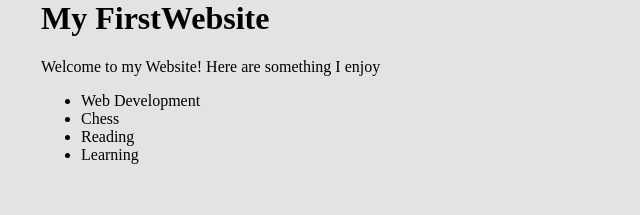
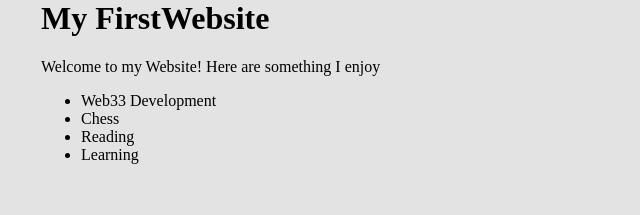
Before and after one commit to jyothishree97/stack, a plain HTML site: page index.html in a window 1280 px wide. Shown: the top 215 px of the page, 299-939 px from the left. Drawn offline with Linux system fonts and the light colour scheme.

Commit message:
new commit

```diff
--- a/index.html
+++ b/index.html
@@ -7,7 +7,7 @@
 <p>Welcome to my Website! Here are something I enjoy</p>
 
 <ul>
-    <li>Web Development</li>
+    <li>Web33 Development</li>
     <li>Chess</li>
     <li>Reading</li>
     <li>Learning</li>
```
